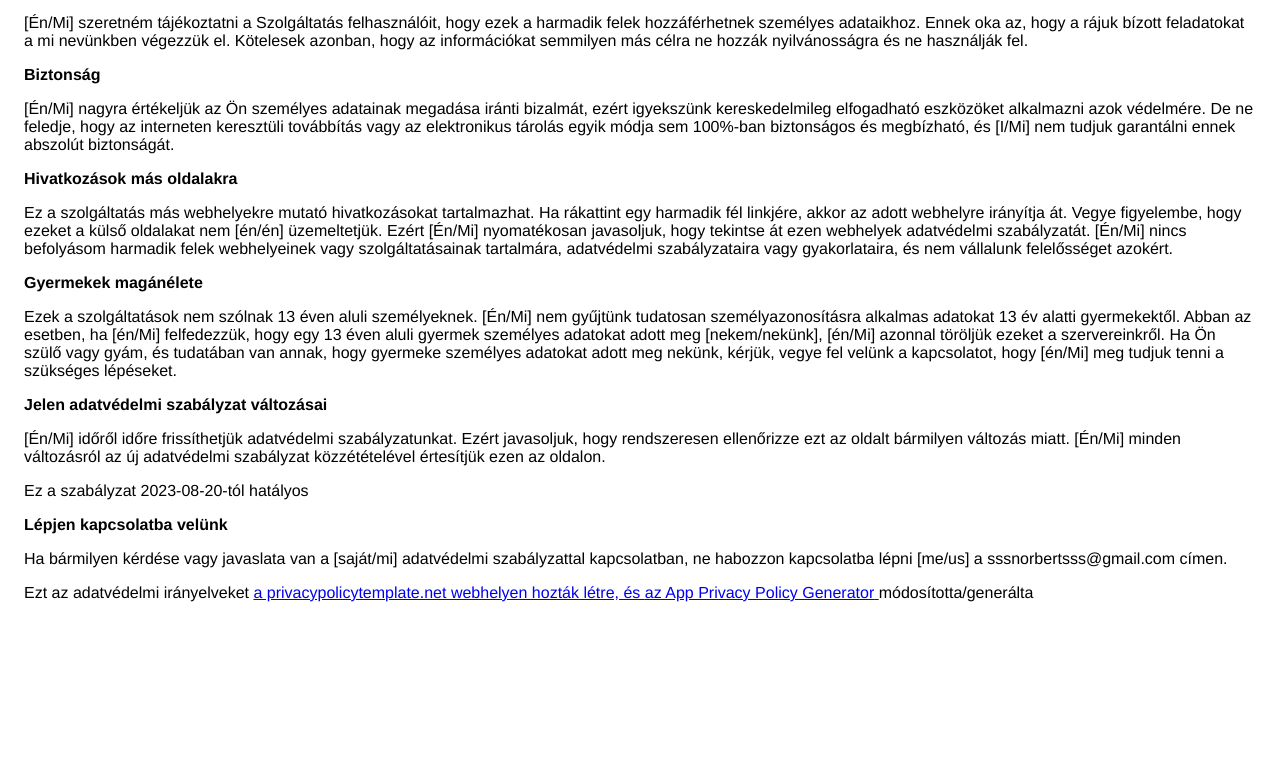
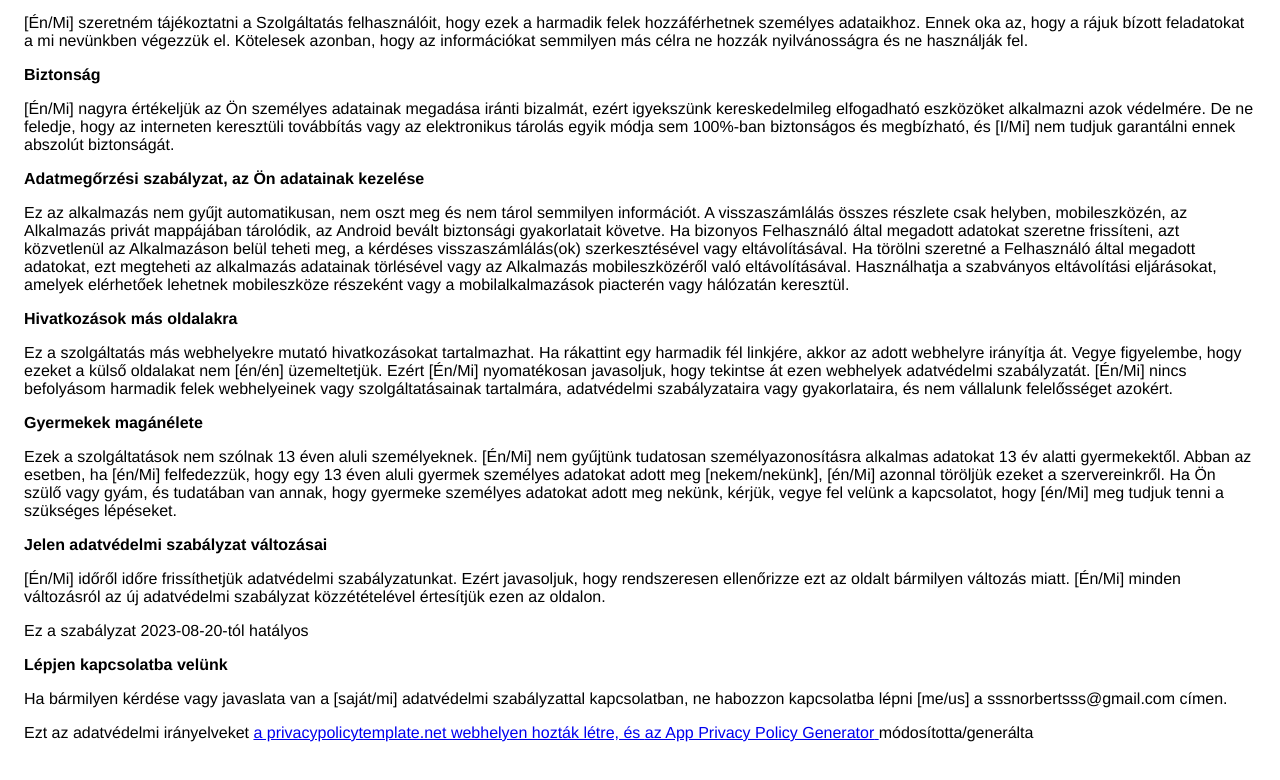
Before and after one commit to SNprogSN/GooglePlayPrivcyPolicy, a plain HTML site: page index.html in a window 1280 px wide. Shown: the part 910-1690 px from the top of the page. Before the commit the page ends 1552 px from the top, so only its background shows below. Drawn offline with Linux system fonts and the light colour scheme.

Commit message:
Hozzáadtam az Adatmegőrzési szabályzat részt az adatok törlésére vonatkozó szakaszt.

```diff
--- a/index.html
+++ b/index.html
@@ -215,6 +215,32 @@
             </font>
         </font>
     </p>
+    <!---->
+    <!-- Adatmegőrzési szabályzat -->
+    <p><strong>
+            <font style="vertical-align: inherit;">
+                <font style="vertical-align: inherit;">Adatmegőrzési szabályzat, az Ön adatainak kezelése</font>
+            </font>
+        </strong></p>
+    <p>
+        <font style="vertical-align: inherit;">
+            <font style="vertical-align: inherit;">
+                Ez az alkalmazás nem gyűjt automatikusan, nem oszt meg és nem tárol semmilyen információt. A
+                visszaszámlálás összes részlete csak helyben, mobileszközén, az Alkalmazás privát mappájában tárolódik,
+                az Android bevált biztonsági gyakorlatait követve.</font>
+            <font style="vertical-align: inherit;">Ha bizonyos Felhasználó által megadott adatokat szeretne frissíteni,
+                azt közvetlenül az Alkalmazáson belül teheti meg, a kérdéses visszaszámlálás(ok) szerkesztésével vagy
+                eltávolításával.
+            </font>
+            <font style="vertical-align: inherit;">Ha törölni szeretné a Felhasználó által megadott adatokat, ezt
+                megteheti az alkalmazás adatainak törlésével vagy az Alkalmazás mobileszközéről való eltávolításával.
+                Használhatja a szabványos eltávolítási eljárásokat, amelyek elérhetőek lehetnek mobileszköze részeként
+                vagy a mobilalkalmazások piacterén vagy hálózatán keresztül.
+            </font>
+        </font>
+    </p>
+
+    <!---->
     <p><strong>
             <font style="vertical-align: inherit;">
                 <font style="vertical-align: inherit;">Hivatkozások más oldalakra</font>
```
